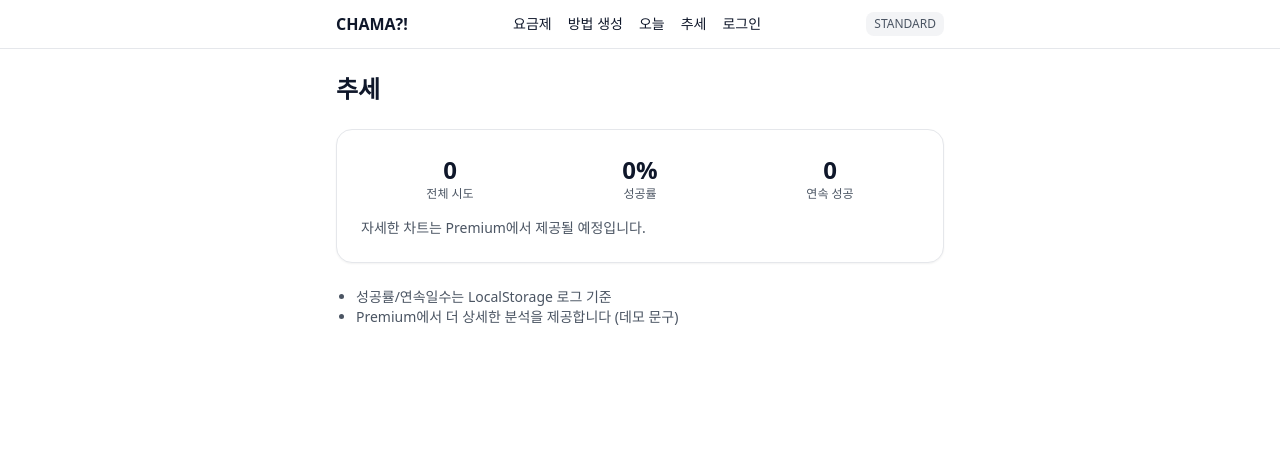
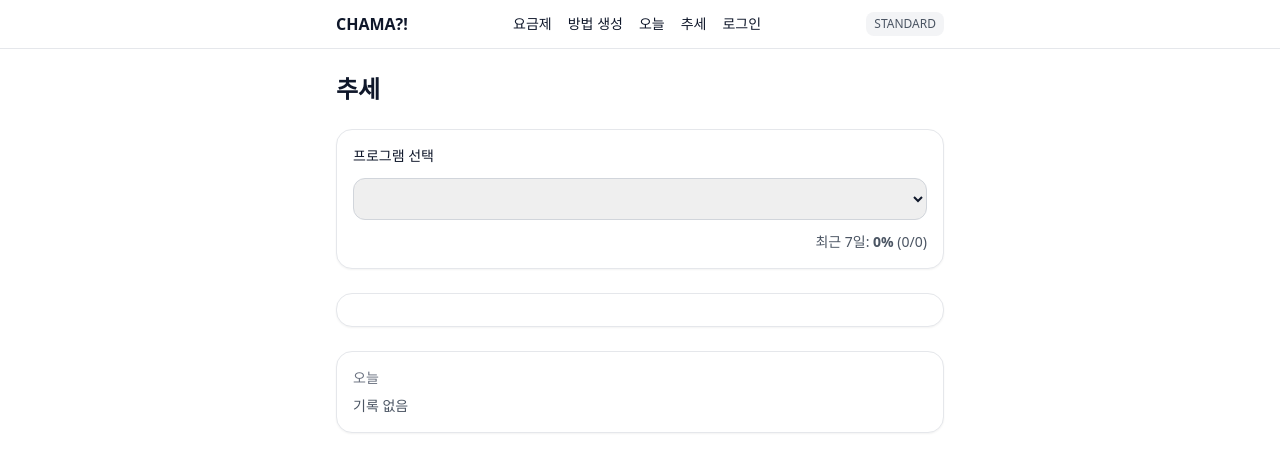
Before and after one commit to samugill/chama, a Next.js app: page /trend in a window 1280 px wide. Shown: the top 472 px of the page. Built offline with nearby package versions, Linux system fonts and the light colour scheme.

Commit message:
fix(plan): enforce tier limit on custom preview/start; show tier badge

```diff
--- a/app/trend/page.tsx
+++ b/app/trend/page.tsx
@@ -1,17 +1,109 @@
 "use client";
-import TrendChart from "@/components/TrendChart";
-import { getLogs } from "@/lib/storage";
+import { useEffect, useMemo, useState } from "react";
+import { getPrograms, getDailyLogs } from "@/lib/storage";
+
+export const dynamic = "force-dynamic";
+
+type DayRow = { label: string; success: number; total: number };
+
+function lastNDates(n: number) {
+  const out: { key: string; label: string }[] = [];
+  const w = ["일","월","화","수","목","금","토"];
+  const now = new Date();
+  for (let i = n - 1; i >= 0; i--) {
+    const d = new Date(+now - i * 24 * 60 * 60 * 1000);
+    const key = d.toISOString().slice(0, 10);
+    out.push({ key, label: `${w[d.getDay()]} (${d.getMonth()+1}/${d.getDate()})` });
+  }
+  return out;
+}
 
 export default function TrendPage() {
-  const logs = getLogs();
+  const [programId, setProgramId] = useState<string | null>(null);
+
+  // 프로그램 목록
+  const programs = useMemo(() => getPrograms(), []);
+  useEffect(() => {
+    if (!programId && programs[0]) setProgramId(programs[0].id);
+  }, [programId, programs]);
+
+  // 선택한 프로그램의 7일 성과
+  const rows: DayRow[] = useMemo(() => {
+    if (!programId) return [];
+    const logs = getDailyLogs(programId);
+    const days = lastNDates(7);
+    // dayIndex → 실제 날짜로 찍은 로그가 아니라서, “기록한 날짜(ts)” 기준으로 집계
+    const byDate: Record<string, { success: number; total: number }> = {};
+    days.forEach(d => (byDate[d.key] = { success: 0, total: 0 }));
+    logs.forEach(l => {
+      const key = new Date(l.ts).toISOString().slice(0, 10);
+      if (!byDate[key]) byDate[key] = { success: 0, total: 0 };
+      byDate[key].total += 1;
+      if (l.status === "success") byDate[key].success += 1;
+    });
+    return days.map(d => ({
+      label: d.label,
+      success: byDate[d.key]?.success ?? 0,
+      total: byDate[d.key]?.total ?? 0
+    }));
+  }, [programId]);
+
+  // 총합/성공률
+  const summary = useMemo(() => {
+    const s = rows.reduce((a, r) => ({ s: a.s + r.success, t: a.t + r.total }), { s: 0, t: 0 });
+    const rate = s.t ? Math.round((s.s / s.t) * 100) : 0;
+    return { success: s.s, total: s.t, rate };
+  }, [rows]);
+
   return (
     <div className="space-y-6">
       <h1 className="h1">추세</h1>
-      <TrendChart logs={logs} />
-      <ul className="text-sm text-gray-600 list-disc pl-5">
-        <li>성공률/연속일수는 LocalStorage 로그 기준</li>
-        <li>Premium에서 더 상세한 분석을 제공합니다 (데모 문구)</li>
-      </ul>
+
+      <div className="card p-4 flex flex-wrap gap-3 items-center">
+        <div className="text-sm">프로그램 선택</div>
+        <select
+          className="input"
+          value={programId ?? ""}
+          onChange={(e) => setProgramId(e.target.value || null)}
+        >
+          {programs.map(p => <option key={p.id} value={p.id}>{p.title}</option>)}
+        </select>
+        <div className="ml-auto text-sm text-gray-600">
+          최근 7일: <b>{summary.rate}%</b> ({summary.success}/{summary.total})
+        </div>
+      </div>
+
+      {/* 막대형 미니 차트 (CSS만) */}
+      <div className="card p-4">
+        <div className="grid grid-cols-7 gap-2 items-end">
+          {rows.map((r, i) => {
+            const h = r.total ? Math.max(6, Math.round((r.success / r.total) * 100)) : 2;
+            return (
+              <div key={i} className="flex flex-col items-center gap-1">
+                <div className="w-6 rounded bg-gray-100 p-0.5">
+                  <div className="w-full rounded" style={{ height: `${h}%`, background: "currentColor", color: "rgb(59 130 246)" }} />
+                </div>
+                <div className="text-[10px] text-gray-500 text-center leading-3">{r.label}</div>
+                <div className="text-[10px] text-gray-700">{r.success}/{r.total}</div>
+              </div>
+            );
+          })}
+        </div>
+      </div>
+
+      {/* 오늘 카드 */}
+      <div className="card p-4">
+        <div className="text-sm text-gray-500 mb-2">오늘</div>
+        {(() => {
+          const today = rows[rows.length - 1];
+          if (!today) return <div className="text-sm text-gray-600">기록 없음</div>;
+          return (
+            <div className="text-sm">
+              성공 {today.success} / 시도 {today.total} ({today.total ? Math.round((today.success / today.total) * 100) : 0}%)
+            </div>
+          );
+        })()}
+      </div>
     </div>
   );
 }
--- a/components/PlanForm.tsx
+++ b/components/PlanForm.tsx
@@ -1,6 +1,6 @@
 "use client";
 import { useMemo, useState } from "react";
-import { saveProgram } from "@/lib/storage";
+import { saveProgram, getUserPlan } from "@/lib/storage";
 import { makeProgramFromMethods } from "@/lib/schedule";
 import { buildWeeklyPlan, METHOD_POOLS } from "@/lib/ai";
 import { useRouter } from "next/navigation";
@@ -13,9 +13,12 @@ export default function PlanForm() {
   const [strength, setStrength] = useState<1|2|3>(2);
   const [days, setDays] = useState(7);
   const [startDate, setStartDate] = useState<string>(() => new Date().toISOString().slice(0,10));
-  const [customMethods, setCustomMethods] = useState<string>(""); // 줄바꿈으로 사용자 커스텀 풀 입력
+  const [customMethods, setCustomMethods] = useState<string>("");
   const [preview, setPreview] = useState<string[]>([]);
   const router = useRouter();
+
+  const tier = getUserPlan().tier;                       // ← 현재 요금제
+  const maxUnique = tier === "premium" ? 7 : 3;          // ← 고유 방법 제한
 
   // 유혹 선택 시 기본 풀 힌트
   const hintPool = useMemo(() => {
@@ -24,21 +27,22 @@ export default function PlanForm() {
   }, [keyword]);
 
   const genPreview = () => {
-    // 커스텀 풀 입력이 있으면 우선 사용
-    const custom = customMethods
-      .split("\n")
-      .map(s=>s.trim())
-      .filter(Boolean);
-
-    const plan = custom.length >= 2
-      ? takeNLoop(custom, days).map((m,i)=>decorate(m, strength))
-      : buildWeeklyPlan(keyword, days, strength);
-
-    setPreview(plan);
+    const custom = customMethods.split("\n").map(s=>s.trim()).filter(Boolean);
+    if (custom.length >= 2) {
+      // ★ 커스텀 풀도 티어 제한 적용
+      const limited = custom.slice(0, maxUnique).map(m => decorate(m, strength));
+      setPreview(takeNLoop(limited, days));
+    } else {
+      // ★ 기본 추천은 buildWeeklyPlan이 내부에서 티어 제한 처리
+      setPreview(buildWeeklyPlan(keyword, days, strength));
+    }
   };
 
   const onStart = () => {
-    const methods = preview.length ? preview : buildWeeklyPlan(keyword, days, strength);
+    // 미리보기가 있으면 그대로, 없으면 동일 규칙으로 생성
+    let methods = preview.length ? preview : buildWeeklyPlan(keyword, days, strength);
+    // 안전장치: 혹시 preview가 커스텀에서 왔는데 제한이 안 먹었으면 여기서도 한 번 더
+    methods = takeNLoop(methods.slice(0, maxUnique), days);
     const program = makeProgramFromMethods(keyword, time, strength, methods, new Date(startDate));
     saveProgram(program);
     router.push(`/today?program=${program.id}`);
@@ -46,6 +50,11 @@ export default function PlanForm() {
 
   return (
     <div className="card p-6 space-y-4">
+      {/* 현재 요금제 표시 */}
+      <div className="text-xs text-right">
+        현재 요금제: {tier === "premium" ? "💎 Premium" : "Standard"} (고유 방법 {maxUnique}개)
+      </div>
+
       {/* 1) 유혹 입력/선택 */}
       <div className="grid grid-cols-2 gap-3">
         <div>
@@ -84,9 +93,15 @@ export default function PlanForm() {
       {/* 3) (선택) 커스텀 방법 풀 */}
       <div>
         <label className="label">커스텀 방법 풀(선택, 줄바꿈으로 여러 개)</label>
-        <textarea className="input h-28" placeholder="예)\n물 500ml 마시기\n배달앱 알림 끄기\n요거트로 대체"
-                  value={customMethods} onChange={e=>setCustomMethods(e.target.value)} />
-        <p className="text-xs text-gray-500 mt-1">입력 시 해당 목록에서 {days}개를 고유/순환으로 편성합니다.</p>
+        <textarea
+          className="input h-28"
+          placeholder={`예)\n물 500ml 마시기\n배달앱 알림 끄기\n요거트로 대체\n\n※ 현재 요금제: 고유 방법 최대 ${maxUnique}개`}
+          value={customMethods}
+          onChange={e=>setCustomMethods(e.target.value)}
+        />
+        <p className="text-xs text-gray-500 mt-1">
+          입력 시 해당 목록에서 최대 {maxUnique}개를 사용해 {days}일 분량으로 순환 편성합니다.
+        </p>
       </div>
 
       {/* 4) 미리보기 & 시작 */}
@@ -124,7 +139,6 @@ function takeNLoop(arr: string[], n: number): string[] {
   return out;
 }
 function decorate(m: string, strength: 1|2|3) {
-  // 강도에 따라 간단 가중(같은 규칙을 intensify와 동일하게)
   if (strength === 1) return m;
   if (strength === 2) return m.replace("30분","45분").replace("15분","20분");
   return m.replace("30분","60분").replace("15분","30분").replace("24시간","48시간");
```
Also changed, not shown: lib/ai.ts (+17 -41 lines).
